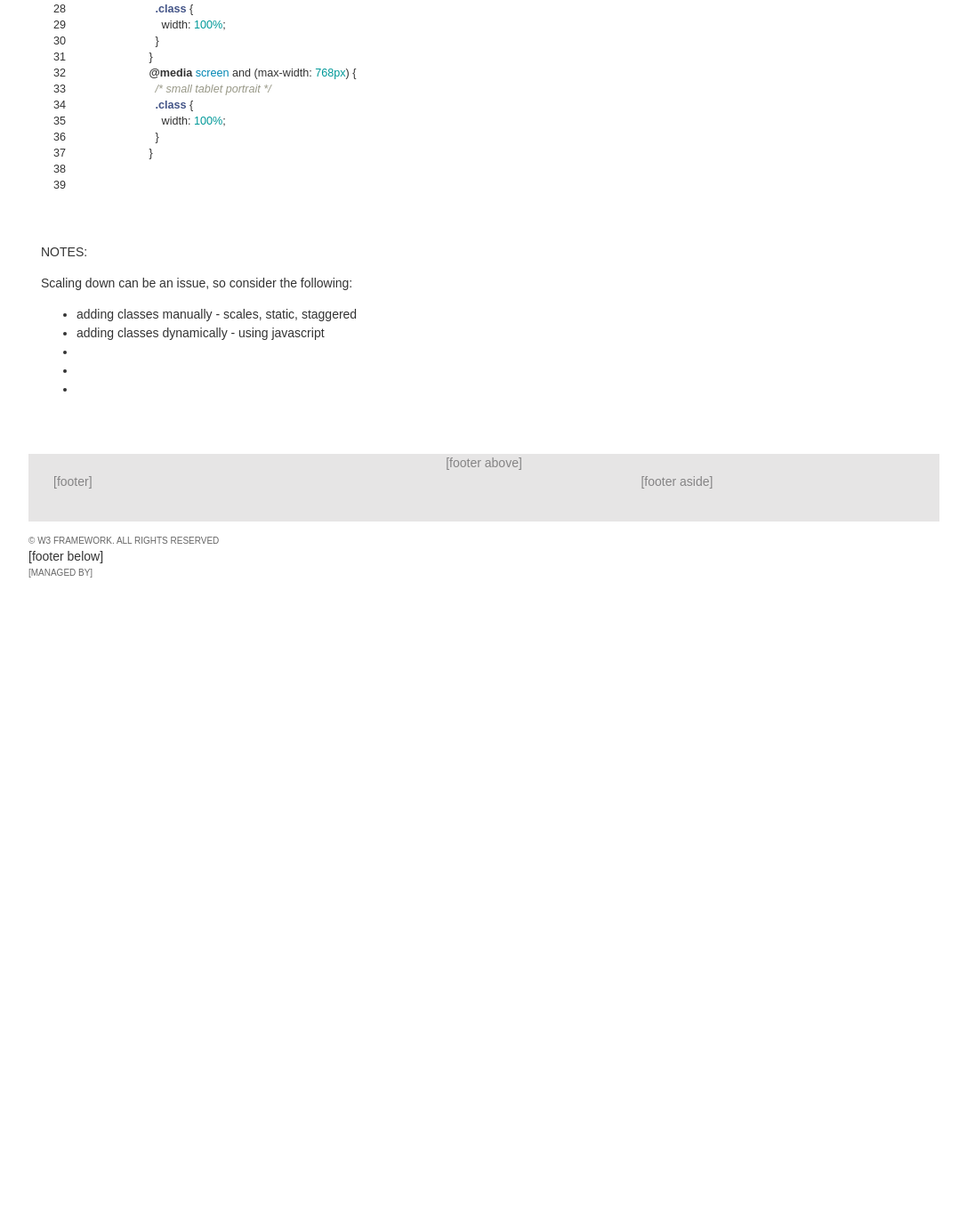
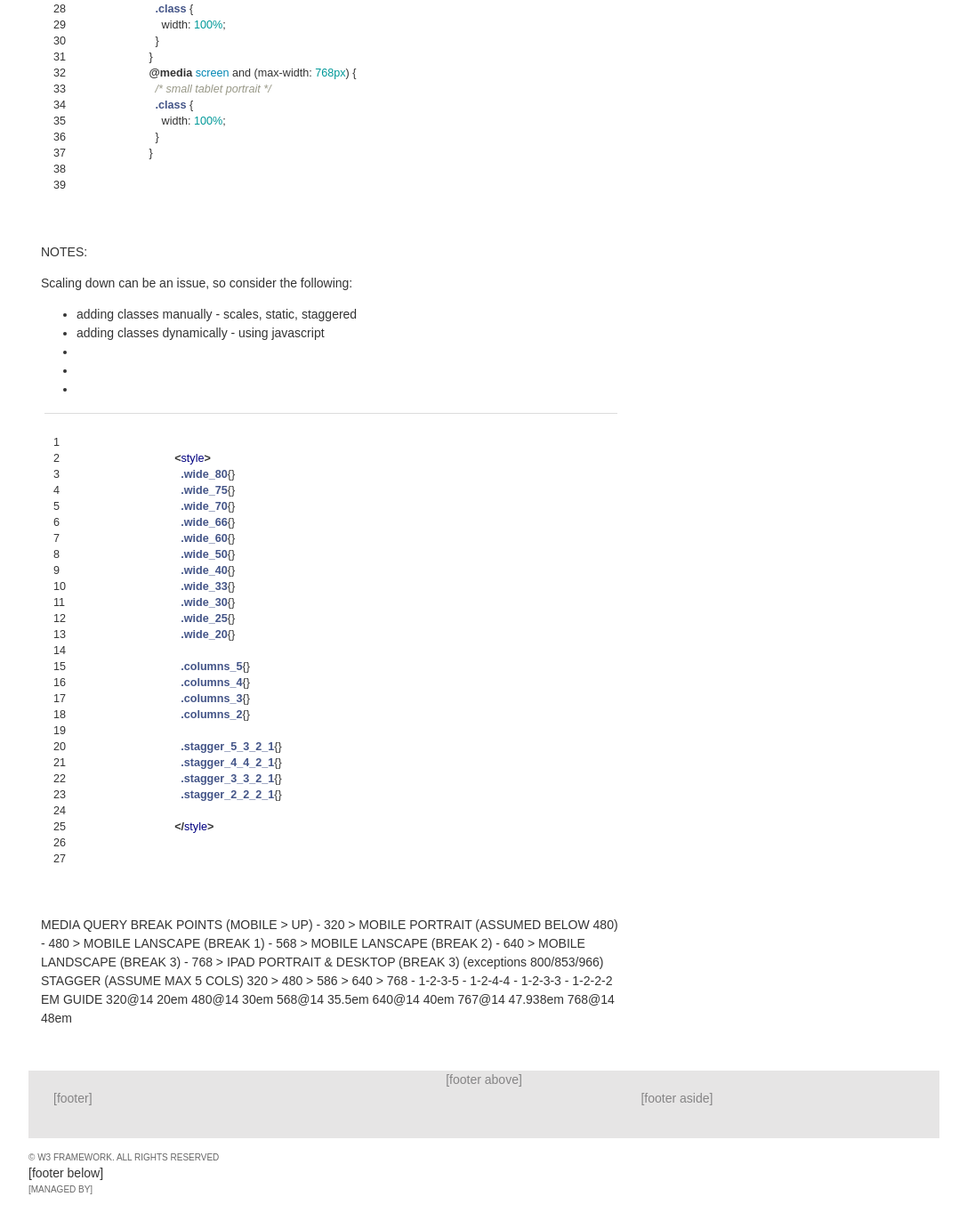
Before and after one commit to 2dpi/templates, a Jekyll site: the page built from www/elements/manual/layout/responsive.html, in a window 1280 px wide and 1400 px high, scrolled down 1086 px. Shown: the top 1381 px of the window at 89% size, without its empty margins (96-1183 px from the left). Built offline with Jekyll 4.4.1, drawn with Linux system fonts in a browser that asks for light colours; before the commit the page ends 1793 px from its top, so only the background shows below that.

Commit message:
adding pages

```diff
--- a/www/elements/manual/layout/responsive.html
+++ b/www/elements/manual/layout/responsive.html
@@ -63,6 +63,56 @@ keywords: css3 grid
           <li></li>
           <li></li>
         </ul>
+        {% highlight css linenos %}
+          {% raw %}
+        <style>
+          .wide_80{}
+          .wide_75{}
+          .wide_70{}
+          .wide_66{}
+          .wide_60{}
+          .wide_50{}
+          .wide_40{}
+          .wide_33{}
+          .wide_30{}
+          .wide_25{}
+          .wide_20{}
+
+          .columns_5{}
+          .columns_4{}
+          .columns_3{}
+          .columns_2{}
+
+          .stagger_5_3_2_1{}
+          .stagger_4_4_2_1{}
+          .stagger_3_3_2_1{}
+          .stagger_2_2_2_1{}
+
+        </style>
+          {% endraw %}
+        {% endhighlight %}
+        MEDIA QUERY BREAK POINTS (MOBILE > UP)
+        - 320 > MOBILE PORTRAIT (ASSUMED BELOW 480)
+        - 480 > MOBILE LANSCAPE (BREAK 1)
+        - 568 > MOBILE LANSCAPE (BREAK 2)
+        - 640 > MOBILE LANDSCAPE (BREAK 3)
+        - 768 > IPAD PORTRAIT & DESKTOP (BREAK 3) (exceptions 800/853/966)
+
+        STAGGER (ASSUME MAX 5 COLS) 320 > 480 > 586 > 640 > 768
+        - 1-2-3-5
+        - 1-2-4-4
+        - 1-2-3-3
+        - 1-2-2-2
+
+
+        EM GUIDE
+        320@14 20em
+        480@14 30em
+        568@14 35.5em
+        640@14 40em
+        767@14 47.938em
+        768@14 48em
+
       </article>
     </div>
     <aside class="container_aside">
```
